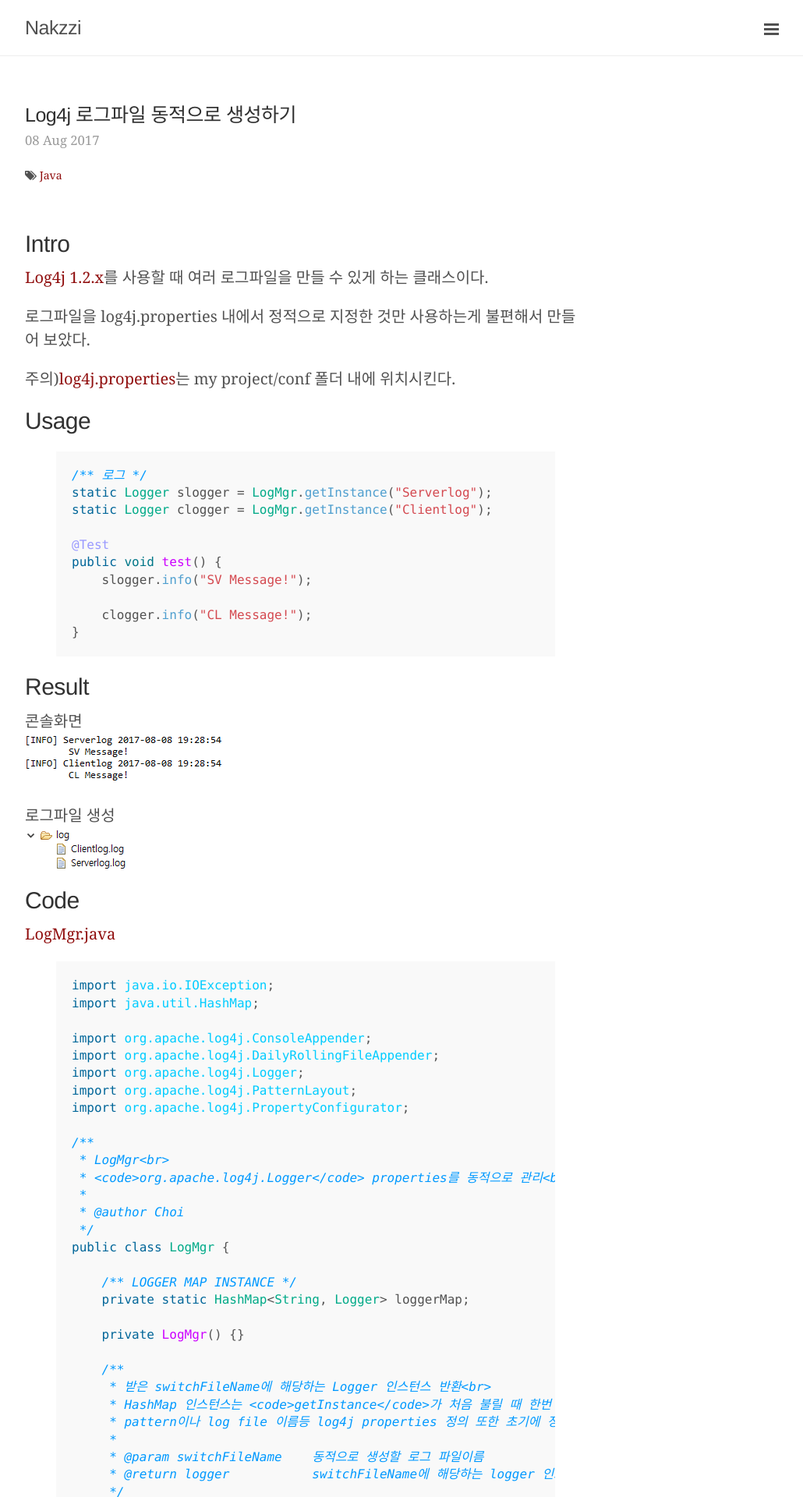
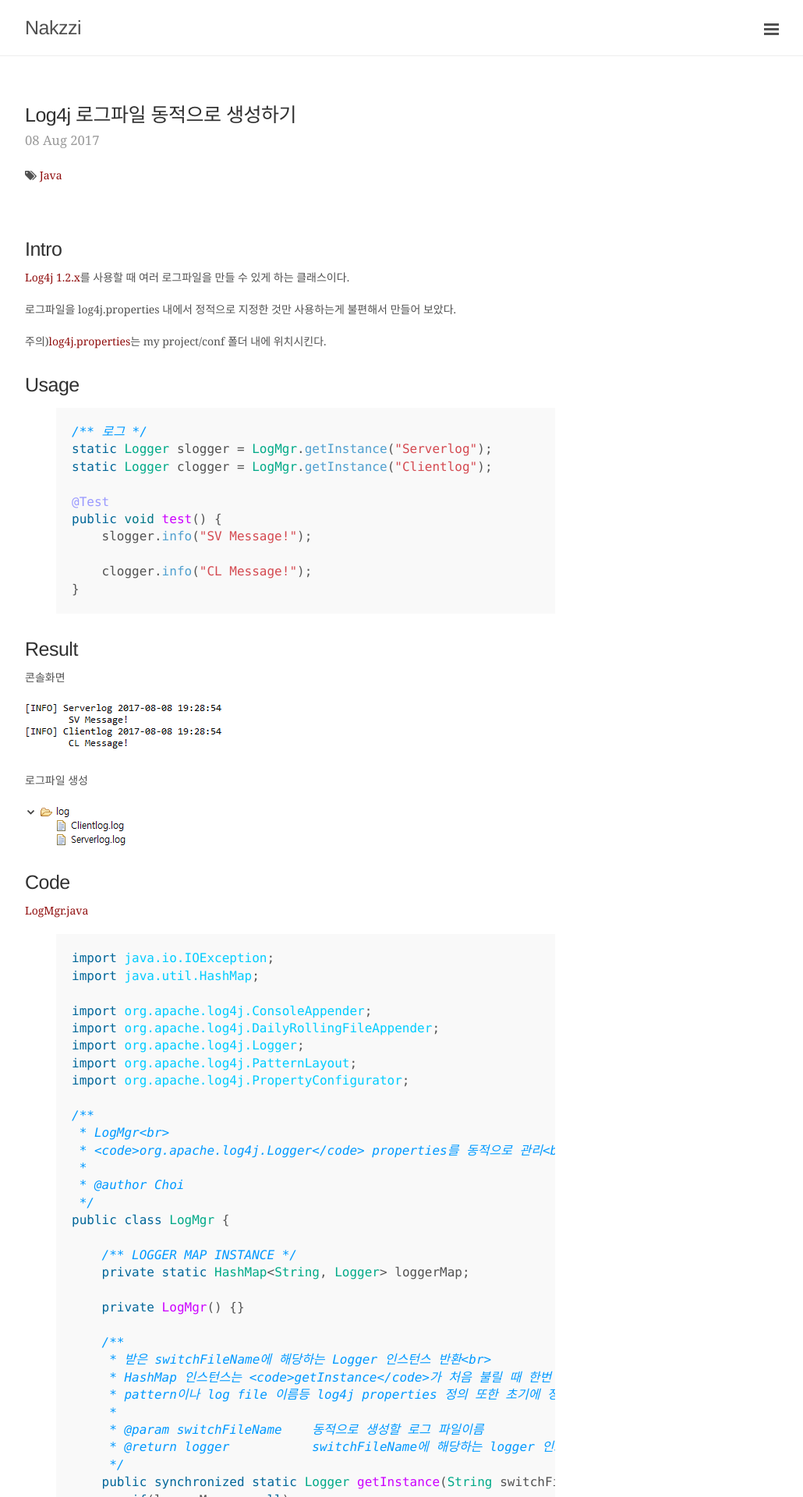
Before and after one commit to cholnh/cholnh.github.io, a Jekyll site: the page built from _posts/Dev/Java/2017-8-8-LogMgr.md, in a window 1280 px wide. Shown: the top 1920 px of the page at 78% size, without its empty margins (248-1278 px from the left). Built offline with Jekyll 4.4.1, drawn with Linux system fonts in a browser that asks for light colours; Markdown is read by kramdown in place of the engine named in the settings.

Commit message:
edit post

```diff
--- a/_layouts/post.html
+++ b/_layouts/post.html
@@ -7,9 +7,9 @@ layout: default
   <span class="post-date"><small>{{ page.date | date_to_string }}</small></span>
   {% include post_tags.html %}
   <br/>
-  <style="font-size: 16px;">
+  <div style="font-size: 14px;">
   {{ content }}
-  </style>
+  </div style>
 </div>
 <div class="related">
   <h3>Related Posts</h3>
--- a/_posts/Dev/Java/2017-8-8-LogMgr.md
+++ b/_posts/Dev/Java/2017-8-8-LogMgr.md
@@ -5,7 +5,7 @@ categories: Java
 tags: Java
 ---
 
-## Intro
+### Intro
 
 [Log4j 1.2.x]({{ site.url }}/assets/log/log4j-1.2.17.jar)를 사용할 때 여러 로그파일을 만들 수 있게 하는 클래스이다.
 
@@ -15,7 +15,7 @@ tags: Java
 
 
 
-## Usage
+### Usage
 
 {% highlight java %}
 /** 로그 */
@@ -32,17 +32,19 @@ public void test() {
 
 
 
-## Result
+### Result
 
 콘솔화면
+
 ![result]({{ site.url }}/assets/log/logmgr_result.png)
 
 로그파일 생성
+
 ![result]({{ site.url }}/assets/log/logmgr_result2.png)
 
 
 
-## Code
+### Code
 
 [LogMgr.java]({{ site.url }}/assets/log/LogMgr.java)
 
```
